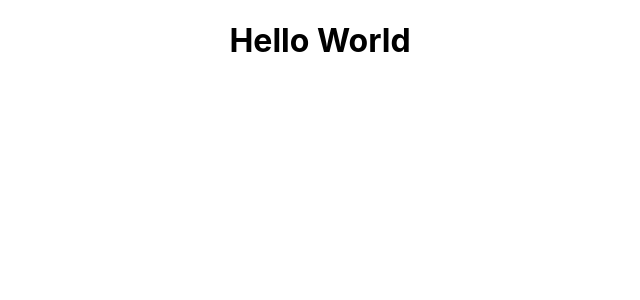
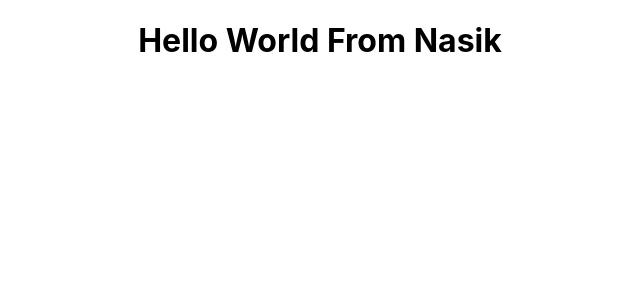
Before and after one commit to Nasik-Ahmed-Maqbool/bootcamp-react-app, a React (Create React App) app: page / in a window 1280 px wide. Shown: the top 300 px of the page, without its empty margins (320-960 px from the left). Built offline with nearby package versions, Linux system fonts and the light colour scheme.

Commit message:
update display message

```diff
--- a/src/App.js
+++ b/src/App.js
@@ -4,7 +4,7 @@ import './App.css';
 function App() {
   return (
     <div className="App">
-      <h1>Hello World</h1>
+      <h1>Hello World From Nasik</h1>
     </div>
   );
 }
```
